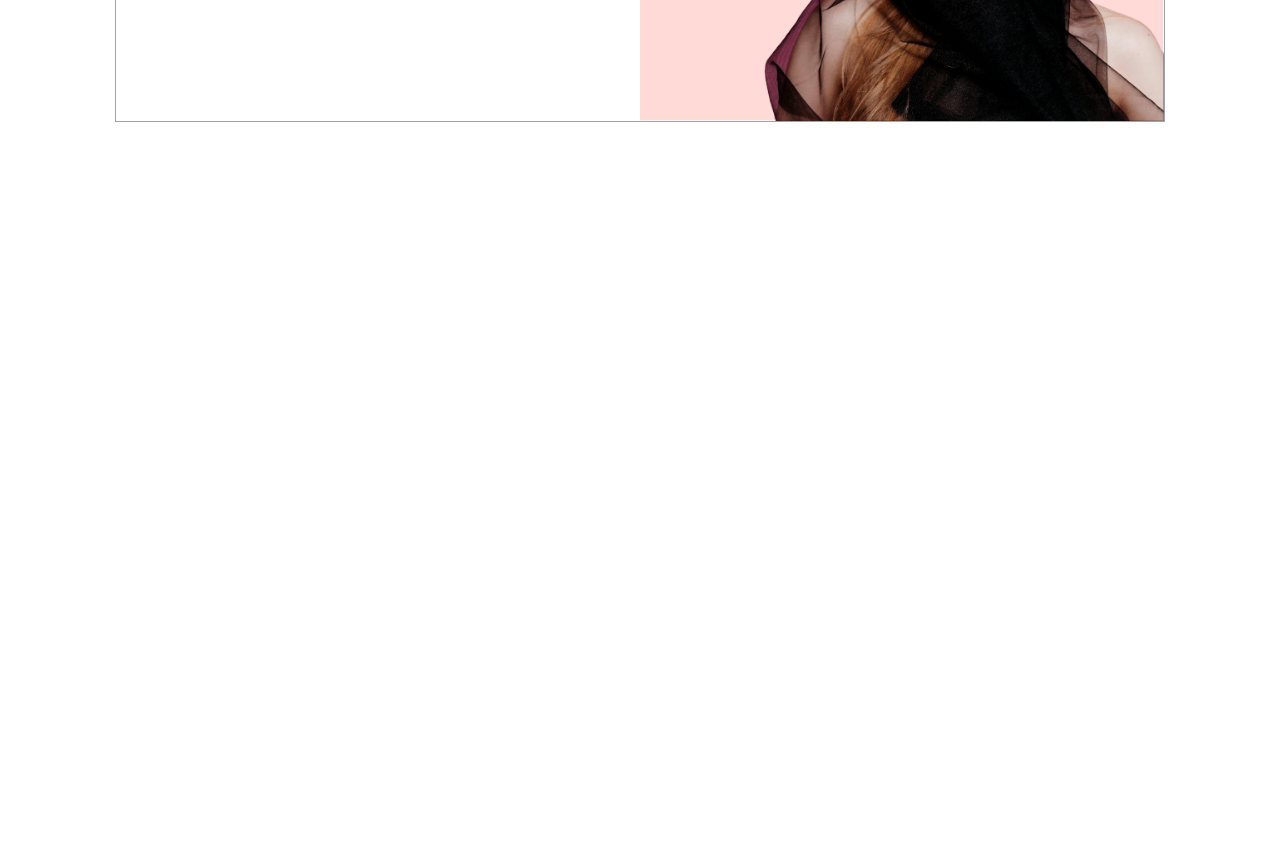
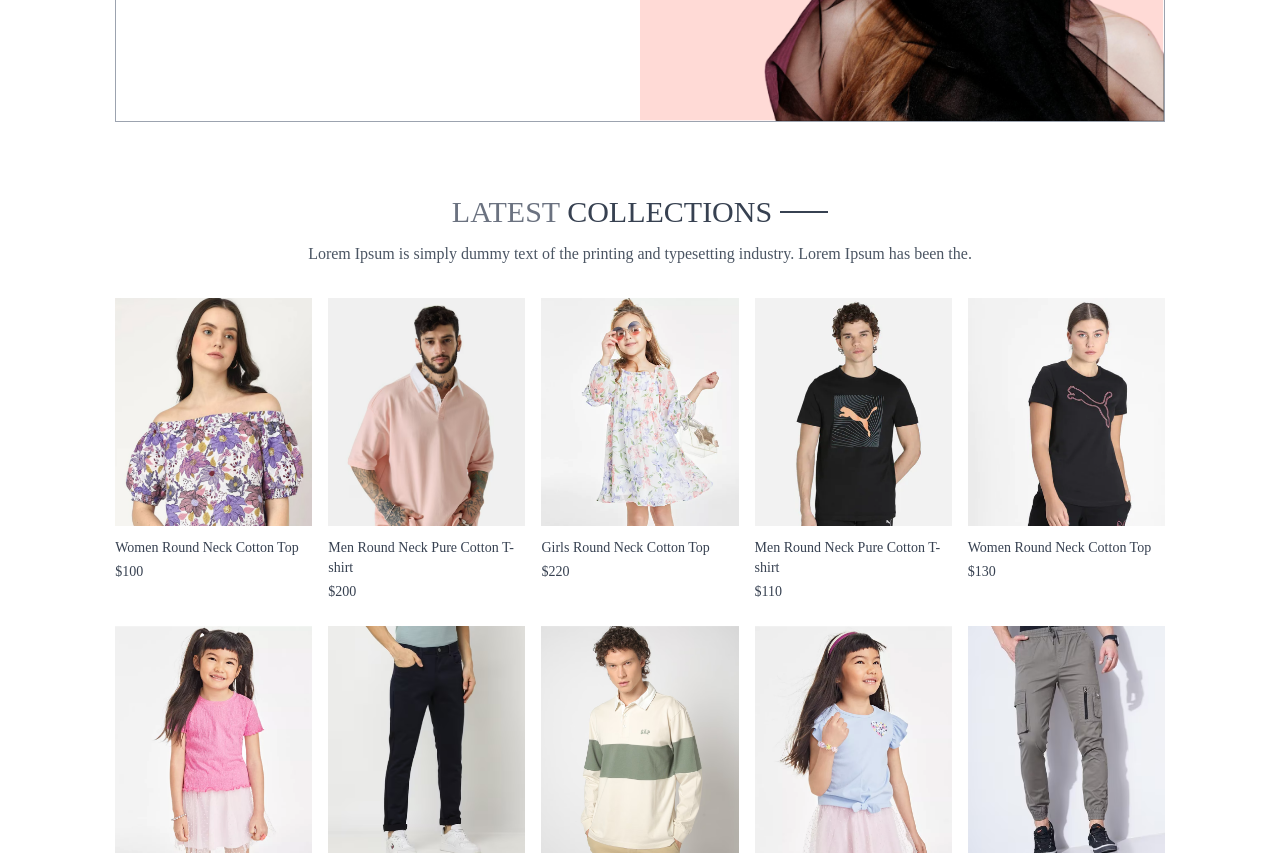
Before and after one commit to caotrinhthinh/ECOMMERCE-APP, a React app in the folder frontend/: page / in a window 1280 px wide. Shown: the part 380-1235 px from the top of the page. Before the commit the page ends 800 px from the top, so only its background shows below. Built offline with nearby package versions, Linux system fonts and the light colour scheme; the HTML template or start-up script is replaced by a standard one.

Commit message:
Add component ProductItem

```diff
--- a/frontend/src/components/LatestCollection.jsx
+++ b/frontend/src/components/LatestCollection.jsx
@@ -1,11 +1,40 @@
-import React from 'react'
+import React, { useContext, useEffect, useState } from "react";
+import { ShopContext } from "../context/ShopContext";
+import Title from "./Title";
+import ProductItem from "./ProductItem";
 
 const LatestCollection = () => {
+  const { products } = useContext(ShopContext);
+  const [latestProducts, setLatestProducts] = useState([]);
+
+  useEffect(() => {
+    setLatestProducts(products.slice(0, 10));
+  }, [products]);
+
   return (
-    <div>
+    <div className="my-10">
+      <div className="text-center py-8 text-3xl">
+        <Title text1={"LATEST"} text2={"COLLECTIONS"} />
+        <p className="w-3/4 m-auto text-xs sm:text-sm md:text-base text-gray-600">
+          Lorem Ipsum is simply dummy text of the printing and typesetting
+          industry. Lorem Ipsum has been the.
+        </p>
+      </div>
 
+      {/* Rendering Products */}
+      <div className="grid grid-cols-2 sm:grid-cols-3 md:grid-cols-4 lg:grid-cols-5 gap-4 gap-y-6">
+        {latestProducts.map((item, index) => (
+          <ProductItem
+            key={index}
+            id={item._id}
+            image={item.image}
+            name={item.name}
+            price={item.price}
+          />
+        ))}
+      </div>
     </div>
-  )
-}
+  );
+};
 
-export default LatestCollection
+export default LatestCollection;
--- /dev/null
+++ b/frontend/src/components/ProductItem.jsx
@@ -0,0 +1,19 @@
+import React, { useContext } from 'react'
+import { ShopContext } from '../context/ShopContext'
+import {Link} from 'react-router-dom'
+const ProductItem = ({id, image, name, price}) => {
+
+    const {currency} = useContext(ShopContext);
+
+  return (
+    <Link className='text-gray-700 cursor-pointer' to={`/product/${id}`}>
+      <div className='overflow-hidden'>
+        <img className='hover:scale-110 transition ease-in-out' src={image[0]} alt='' />
+      </div>
+      <p className='pt-3 pb-1 text-sm'>{name}</p>
+      <p className='text-sm font-medium'>{currency}{price}</p>
+    </Link>
+  )
+}
+
+export default ProductItem
--- /dev/null
+++ b/frontend/src/components/Title.jsx
@@ -0,0 +1,12 @@
+import React from 'react'
+
+const Title = ({text1, text2}) => {
+  return (
+    <div className='inline-flex gap-2 items-center mb-3'>
+      <p className='text-gray-500'>{text1} <span className='text-gray-700 font-medium'>{text2}</span></p>
+      <p className='w-8 sm:w-12 h-[1px] sm:h-[2px] bg-gray-700'></p>
+    </div>
+  )
+}
+
+export default Title
--- a/frontend/src/context/ShopContext.jsx
+++ b/frontend/src/context/ShopContext.jsx
@@ -4,18 +4,18 @@
 const ShopContext = createContext();
 
 const ShopContextProvider = (props) => {
-    const currency = '$';
-    const delivery_fee = 10;
+  const currency = "$";
+  const delivery_fee = 10;
 
-    const value = {
-        products, currency, delivery_fee
-    }
+  const value = {
+    products,
+    currency,
+    delivery_fee,
+  };
 
-    return (
-        <ShopContext.Provider>
-            {props.children}
-        </ShopContext.Provider>
-    )
-}
+  return (
+    <ShopContext.Provider value={value}>{props.children}</ShopContext.Provider>
+  );
+};
 
-export default ShopContextProvider;
+export { ShopContext, ShopContextProvider };
--- a/frontend/src/main.jsx
+++ b/frontend/src/main.jsx
@@ -1,11 +1,14 @@
-import { StrictMode } from 'react'
-import { createRoot } from 'react-dom/client'
-import './index.css'
-import App from './App.jsx'
-import {BrowserRouter} from 'react-router-dom'
+import { StrictMode } from "react";
+import { createRoot } from "react-dom/client";
+import "./index.css";
+import App from "./App.jsx";
+import { BrowserRouter } from "react-router-dom";
+import { ShopContextProvider } from "./context/ShopContext.jsx";
 
-createRoot(document.getElementById('root')).render(
+createRoot(document.getElementById("root")).render(
   <BrowserRouter>
-    <App />
-  </BrowserRouter>,
-)
+    <ShopContextProvider>
+      <App />
+    </ShopContextProvider>
+  </BrowserRouter>
+);
```
